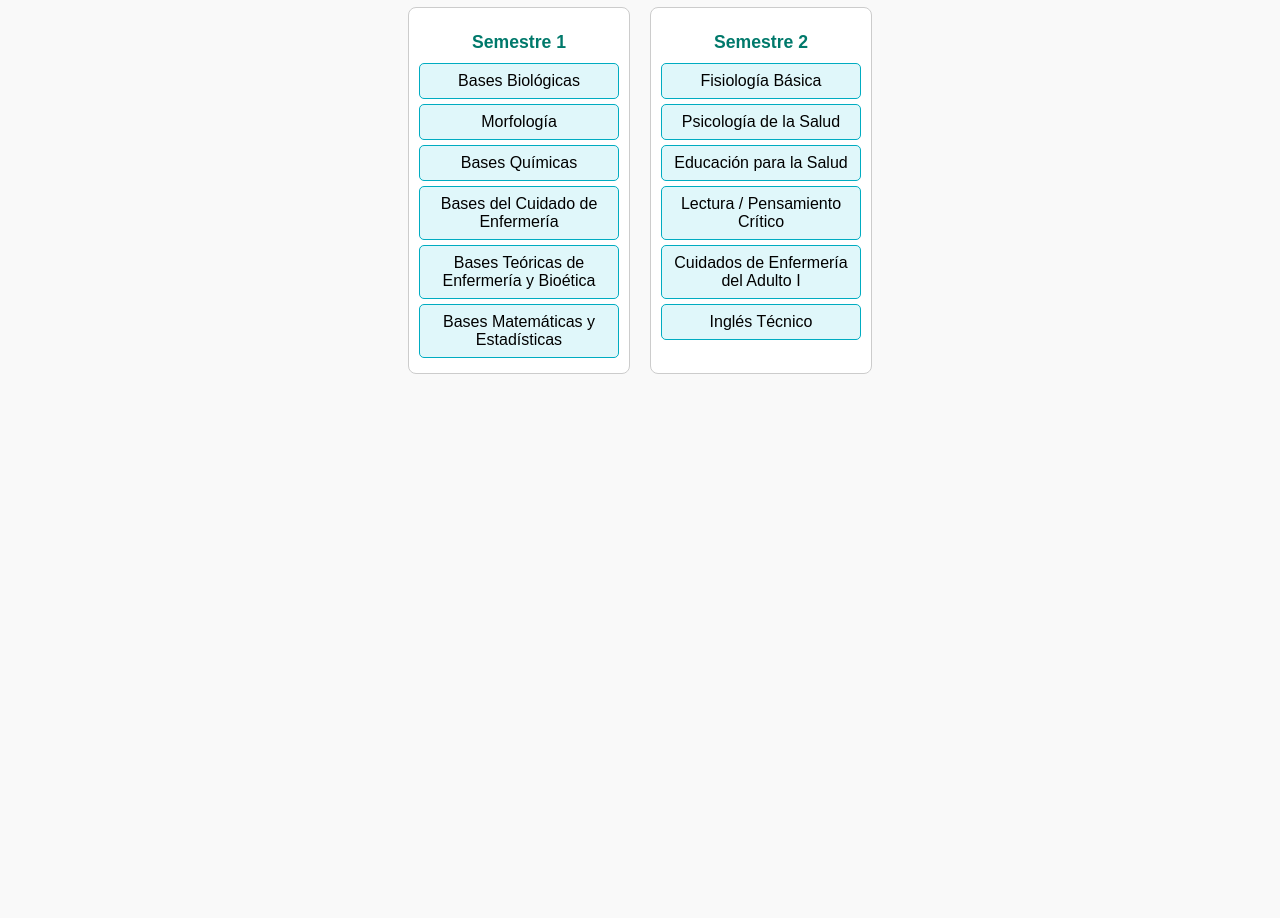
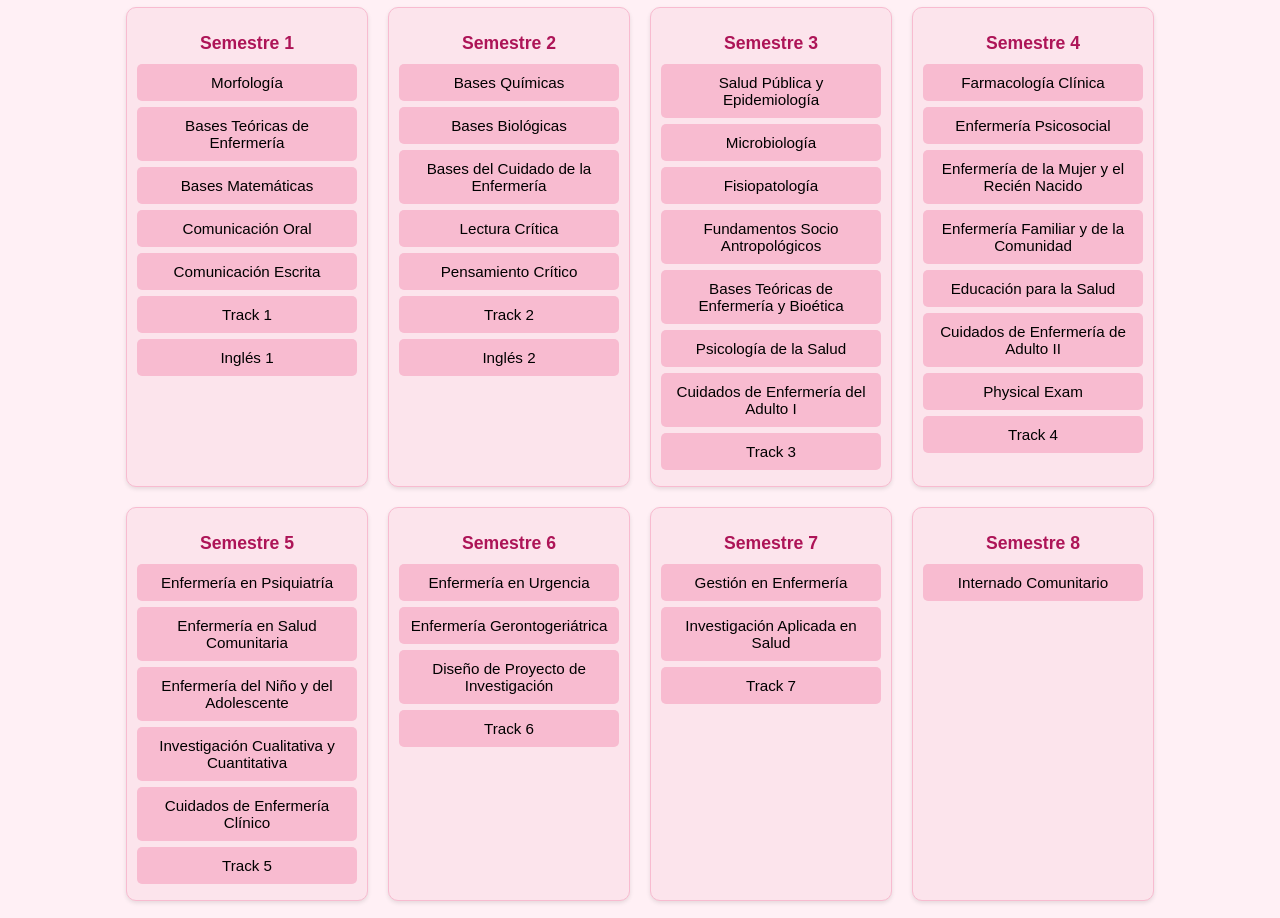
Before and after one commit to trinicloudd/malla-enfermeria, a plain HTML site: page index.html in a window 1280 px wide. Shown: the part 101-1019 px from the top of the page. Before the commit the page ends 800 px from the top, so only its background shows below. Drawn offline with Linux system fonts and the light colour scheme.

Commit message:
Add files via upload

```diff
--- a/index.html
+++ b/index.html
@@ -3,32 +3,88 @@
 <head>
   <meta charset="UTF-8" />
   <meta name="viewport" content="width=device-width, initial-scale=1.0"/>
-  <title>Malla Curricular - Enfermería UDD</title>
+  <title>Mi Malla Curricular - Enfermería UDD</title>
   <link rel="stylesheet" href="style.css" />
 </head>
 <body>
-  <h1>Malla Curricular Enfermería - UDD Santiago</h1>
+  <h1>Mi Malla Curricular Enfermería - UDD Santiago</h1>
   <div class="malla">
     <div class="semestre">
       <h2>Semestre 1</h2>
-      <div class="ramo" onclick="mostrarInfo('BasesBiologicas')">Bases Biológicas</div>
-      <div class="ramo" onclick="mostrarInfo('Morfologia')">Morfología</div>
-      <div class="ramo" onclick="mostrarInfo('BasesQuimicas')">Bases Químicas</div>
-      <div class="ramo" onclick="mostrarInfo('BasesCuidado')">Bases del Cuidado de Enfermería</div>
-      <div class="ramo" onclick="mostrarInfo('BasesTeoricas')">Bases Teóricas de Enfermería y Bioética</div>
-      <div class="ramo" onclick="mostrarInfo('MatematicaEstadistica')">Bases Matemáticas y Estadísticas</div>
+      <div class="ramo">Morfología</div>
+      <div class="ramo">Bases Teóricas de Enfermería</div>
+      <div class="ramo">Bases Matemáticas</div>
+      <div class="ramo">Comunicación Oral</div>
+      <div class="ramo">Comunicación Escrita</div>
+      <div class="ramo">Track 1</div>
+      <div class="ramo">Inglés 1</div>
     </div>
     <div class="semestre">
       <h2>Semestre 2</h2>
-      <div class="ramo" onclick="mostrarInfo('Fisiologia')">Fisiología Básica</div>
-      <div class="ramo" onclick="mostrarInfo('Psicologia')">Psicología de la Salud</div>
-      <div class="ramo" onclick="mostrarInfo('EducacionSalud')">Educación para la Salud</div>
-      <div class="ramo" onclick="mostrarInfo('Critica')">Lectura / Pensamiento Crítico</div>
-      <div class="ramo" onclick="mostrarInfo('Cuidados1')">Cuidados de Enfermería del Adulto I</div>
-      <div class="ramo" onclick="mostrarInfo('Ingles1')">Inglés Técnico</div>
+      <div class="ramo">Bases Químicas</div>
+      <div class="ramo">Bases Biológicas</div>
+      <div class="ramo">Bases del Cuidado de la Enfermería</div>
+      <div class="ramo">Lectura Crítica</div>
+      <div class="ramo">Pensamiento Crítico</div>
+      <div class="ramo">Track 2</div>
+      <div class="ramo">Inglés 2</div>
+    </div>
+    <div class="semestre">
+      <h2>Semestre 3</h2>
+      <div class="ramo">Salud Pública y Epidemiología</div>
+      <div class="ramo">Microbiología</div>
+      <div class="ramo">Fisiopatología</div>
+      <div class="ramo">Fundamentos Socio Antropológicos</div>
+      <div class="ramo">Bases Teóricas de Enfermería y Bioética</div>
+      <div class="ramo">Psicología de la Salud</div>
+      <div class="ramo">Cuidados de Enfermería del Adulto I</div>
+      <div class="ramo">Track 3</div>
+    </div>
+    <div class="semestre">
+      <h2>Semestre 4</h2>
+      <div class="ramo">Farmacología Clínica</div>
+      <div class="ramo">Enfermería Psicosocial</div>
+      <div class="ramo">Enfermería de la Mujer y el Recién Nacido</div>
+      <div class="ramo">Enfermería Familiar y de la Comunidad</div>
+      <div class="ramo">Educación para la Salud</div>
+      <div class="ramo">Cuidados de Enfermería de Adulto II</div>
+      <div class="ramo">Physical Exam</div>
+      <div class="ramo">Track 4</div>
+    </div>
+    <div class="semestre">
+      <h2>Semestre 5</h2>
+      <div class="ramo">Enfermería en Psiquiatría</div>
+      <div class="ramo">Enfermería en Salud Comunitaria</div>
+      <div class="ramo">Enfermería del Niño y del Adolescente</div>
+      <div class="ramo">Investigación Cualitativa y Cuantitativa</div>
+      <div class="ramo">Cuidados de Enfermería Clínico</div>
+      <div class="ramo">Track 5</div>
+    </div>
+    <div class="semestre">
+      <h2>Semestre 6</h2>
+      <div class="ramo">Enfermería en Urgencia</div>
+      <div class="ramo">Enfermería Gerontogeriátrica</div>
+      <div class="ramo">Diseño de Proyecto de Investigación</div>
+      <div class="ramo">Track 6</div>
+    </div>
+    <div class="semestre">
+      <h2>Semestre 7</h2>
+      <div class="ramo">Gestión en Enfermería</div>
+      <div class="ramo">Investigación Aplicada en Salud</div>
+      <div class="ramo">Track 7</div>
+    </div>
+    <div class="semestre">
+      <h2>Semestre 8</h2>
+      <div class="ramo">Internado Comunitario</div>
+    </div>
+    <div class="semestre">
+      <h2>Semestre 9</h2>
+      <div class="ramo">Internado Hospitalario</div>
+    </div>
+    <div class="semestre">
+      <h2>Semestre 10</h2>
+      <div class="ramo">Internado Hospitalario</div>
     </div>
   </div>
-  <div id="info-box" class="oculto"></div>
-  <script src="script.js"></script>
 </body>
 </html>
--- a/style.css
+++ b/style.css
@@ -1,11 +1,13 @@
 body {
   font-family: sans-serif;
   padding: 20px;
-  background: #f9f9f9;
+  background: #fff0f5;
+  margin: 0;
 }
 h1 {
   text-align: center;
-  color: #004d40;
+  color: #880e4f;
+  margin-bottom: 30px;
 }
 .malla {
   display: flex;
@@ -14,30 +16,32 @@ h1 {
   justify-content: center;
 }
 .semestre {
-  border: 1px solid #ccc;
+  border: 1px solid #f8bbd0;
   padding: 10px;
-  width: 200px;
-  background-color: #ffffff;
-  border-radius: 8px;
+  width: 220px;
+  background-color: #fce4ec;
+  border-radius: 10px;
+  box-shadow: 0 2px 4px rgba(0,0,0,0.1);
 }
 .semestre h2 {
   text-align: center;
+  color: #ad1457;
   font-size: 1.1em;
   margin-bottom: 10px;
-  color: #00796b;
 }
 .ramo {
-  background-color: #e0f7fa;
-  border: 1px solid #00acc1;
-  padding: 8px;
-  margin: 5px 0;
+  background-color: #f8bbd0;
+  border: none;
+  padding: 10px;
+  margin: 6px 0;
   border-radius: 5px;
   cursor: pointer;
   text-align: center;
   transition: background 0.2s ease;
+  font-size: 0.95em;
 }
 .ramo:hover {
-  background-color: #b2ebf2;
+  background-color: #f48fb1;
 }
 #info-box {
   margin-top: 30px;
@@ -49,3 +53,8 @@ h1 {
 .oculto {
   display: none;
 }
+@media (max-width: 600px) {
+  .semestre {
+    width: 100%;
+  }
+}
```
